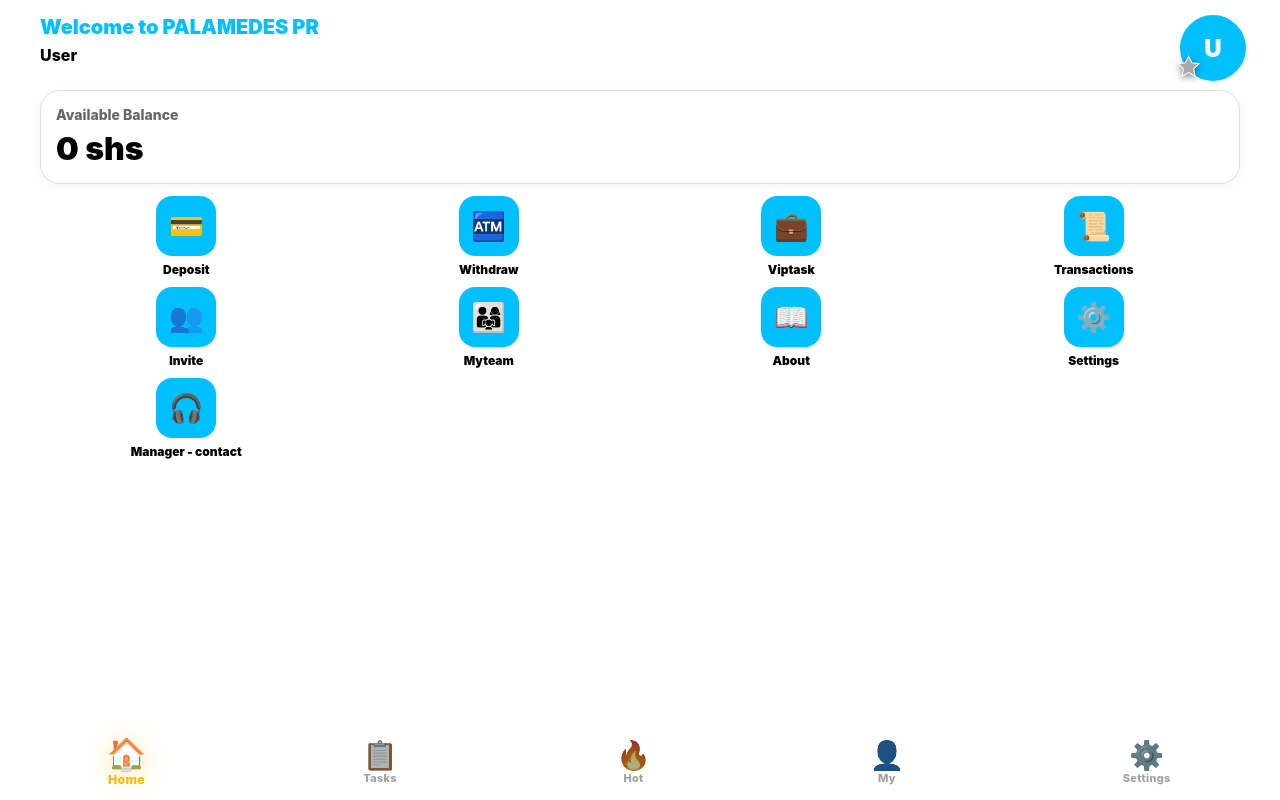
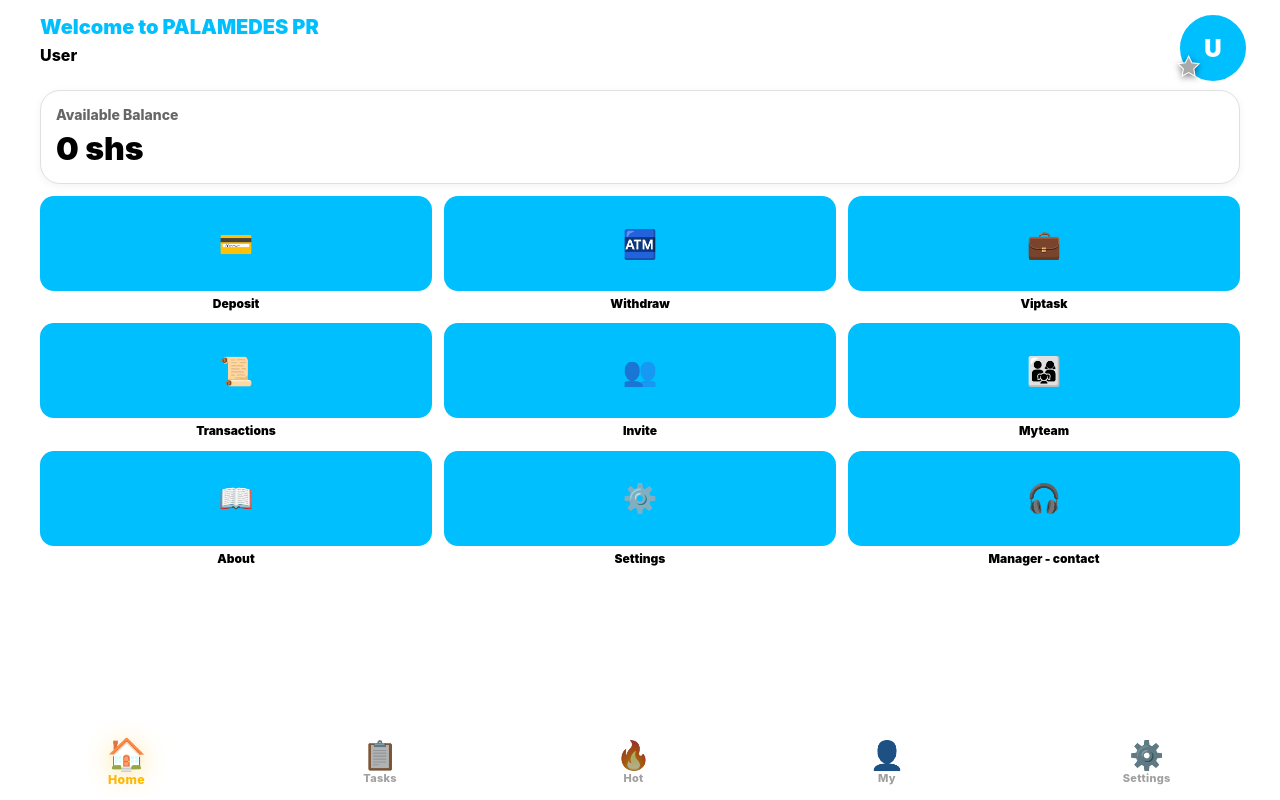
Before and after one commit to Molly256/palamedes-pr, a Next.js app: page /dashboard in a window 1280 px wide. Built offline with nearby package versions, Linux system fonts and the light colour scheme.

Commit message:
fix: 3x3 grid buttons + tight height

```diff
--- a/app/dashboard/page.js
+++ b/app/dashboard/page.js
@@ -27,9 +27,9 @@ export default function Dashboard() {
  return (
  <Card>
  <main style={{
- minHeight: 'auto', // NO MORE 100vh
+ minHeight: 'auto',
  background: '#FFFFFF',
- padding: '15px 20px 80px', // 80px only for bottom bar
+ padding: '15px 20px 0', // changed: removed 80px bottom padding
  boxSizing: 'border-box'
  }}>
 
@@ -68,26 +68,29 @@ export default function Dashboard() {
 
  <div style={{
  display: 'grid',
- gridTemplateColumns: 'repeat(4, 1fr)',
- gap: '10px'
+ gridTemplateColumns: 'repeat(3, 1fr)', // CHANGED: 3 per row
+ gap: '12px', // CHANGED: gap like green boxes
+ marginBottom: '20px'
  }}>
  {menuItems.map(item => (
  <Link key={item.label} href={item.href} style={{ textDecoration: 'none' }}>
  <div style={{ textAlign: 'center' }}>
  <div style={{
- width: '60px',
- height: '60px',
+ width: '100%', // CHANGED: full width of grid cell
+ height: '95px', // CHANGED: exact height like green boxes
  background: '#00BFFF',
- borderRadius: '16px', // square rounded corners
+ borderRadius: '14px',
  display: 'flex',
+ flexDirection: 'column',
  alignItems: 'center',
  justifyContent: 'center',
  margin: '0 auto 6px',
- fontSize: '28px'
+ fontSize: '28px',
+ color: '#000'
  }}>
  {item.icon}
  </div>
- <p style={{ margin: 0, fontSize: '12px', fontWeight: '900', color: '#000' }}>
+ <p style={{ margin: 0, fontSize: '12px', fontWeight: '900', color: '#000', lineHeight: '1.2' }}>
  {item.label}
  </p>
  </div>
```
